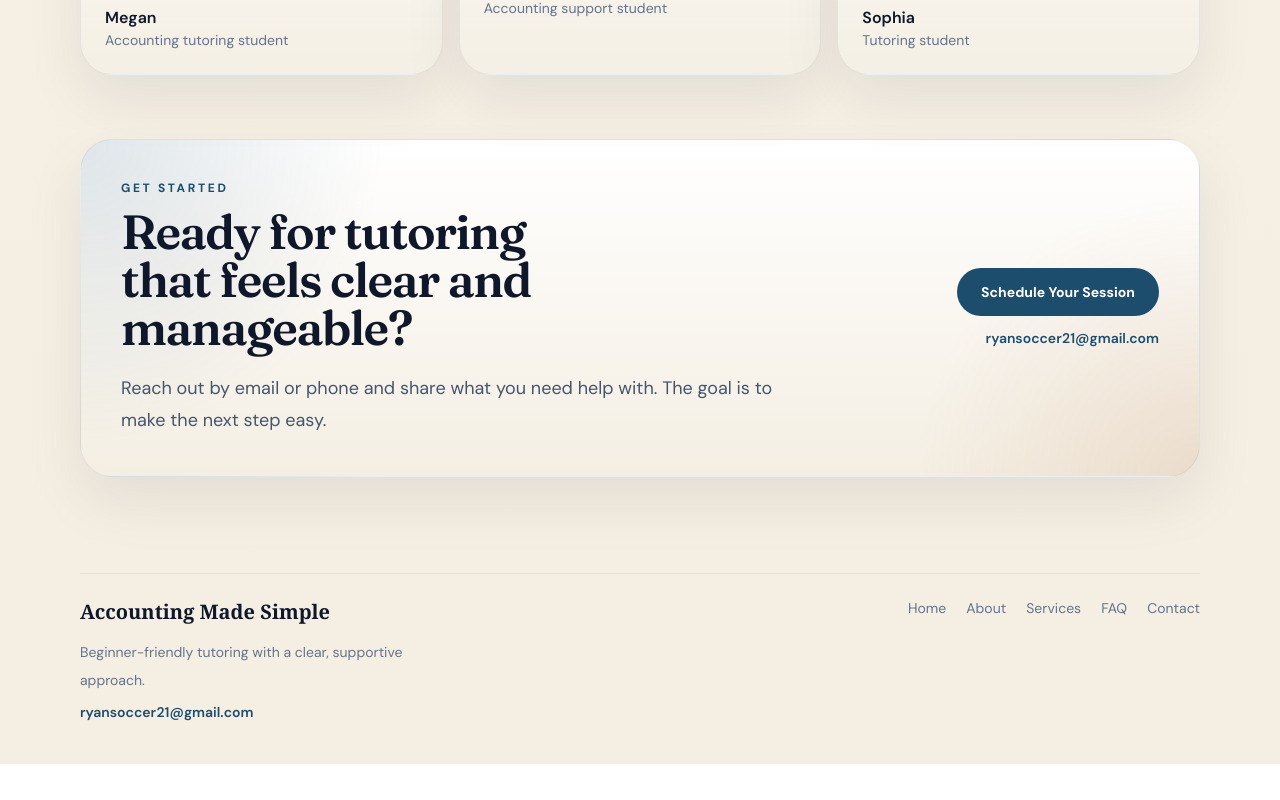
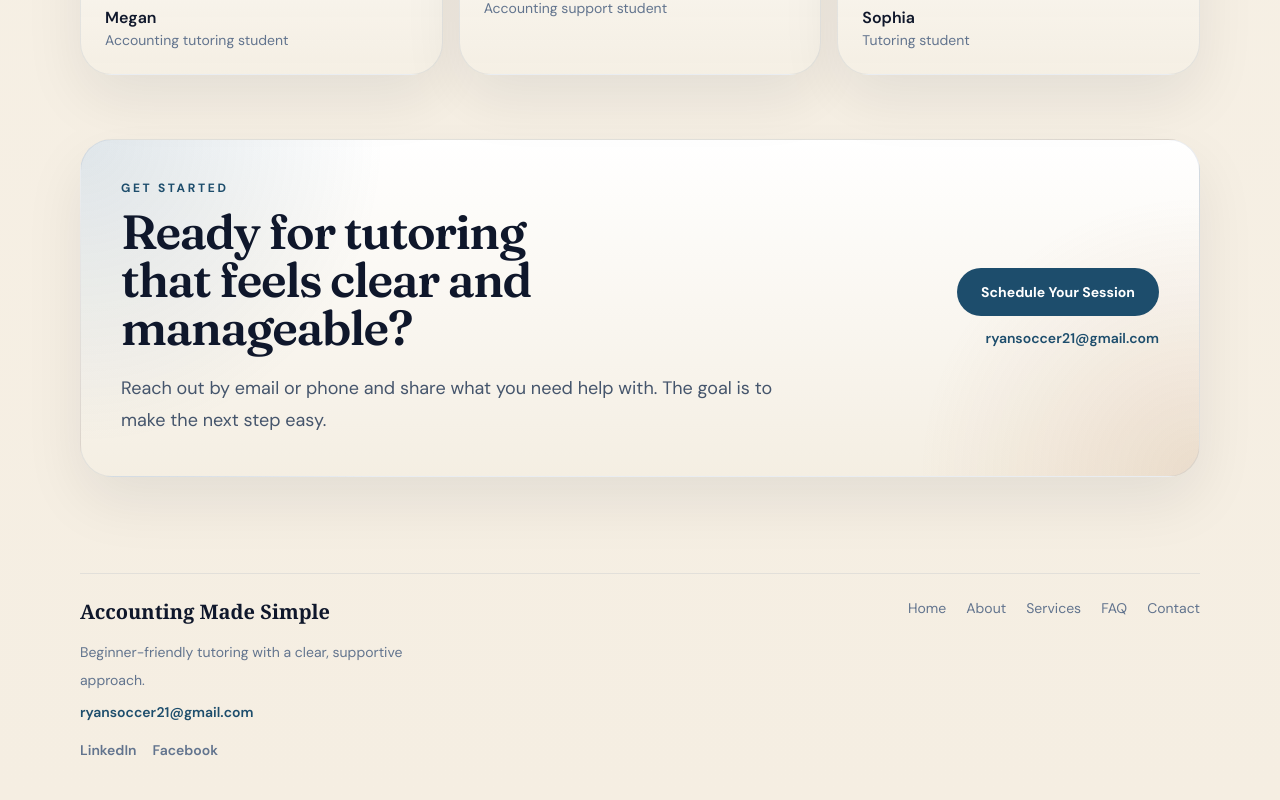
Before and after one commit to ryansoccer21-oss/accounting-made-simple, a Next.js app: page / in a window 1280 px wide. Shown: the part 5692-6492 px from the top of the page. Before the commit the page ends 6456 px from the top, so only its background shows below. Built offline with nearby package versions, Linux system fonts and the light colour scheme.

Commit message:
Add LinkedIn and Facebook links to footer

```diff
--- a/components/site-footer.js
+++ b/components/site-footer.js
@@ -15,6 +15,24 @@ export default function SiteFooter() {
           <a className="mt-2 inline-flex text-sm font-semibold text-[color:var(--brand)]" href={`mailto:${contactInfo.email}`}>
             {contactInfo.email}
           </a>
+          <div className="mt-4 flex flex-wrap gap-4 text-sm font-semibold">
+            <a
+              className="text-slate-500 transition hover:text-[color:var(--brand)]"
+              href={contactInfo.linkedinUrl}
+              rel="noreferrer"
+              target="_blank"
+            >
+              LinkedIn
+            </a>
+            <a
+              className="text-slate-500 transition hover:text-[color:var(--brand)]"
+              href={contactInfo.facebookUrl}
+              rel="noreferrer"
+              target="_blank"
+            >
+              Facebook
+            </a>
+          </div>
         </div>
         <nav className="mt-5 flex flex-wrap gap-5 text-sm text-slate-500 md:mt-0" aria-label="Footer">
           {navLinks.map((link) => (
```
